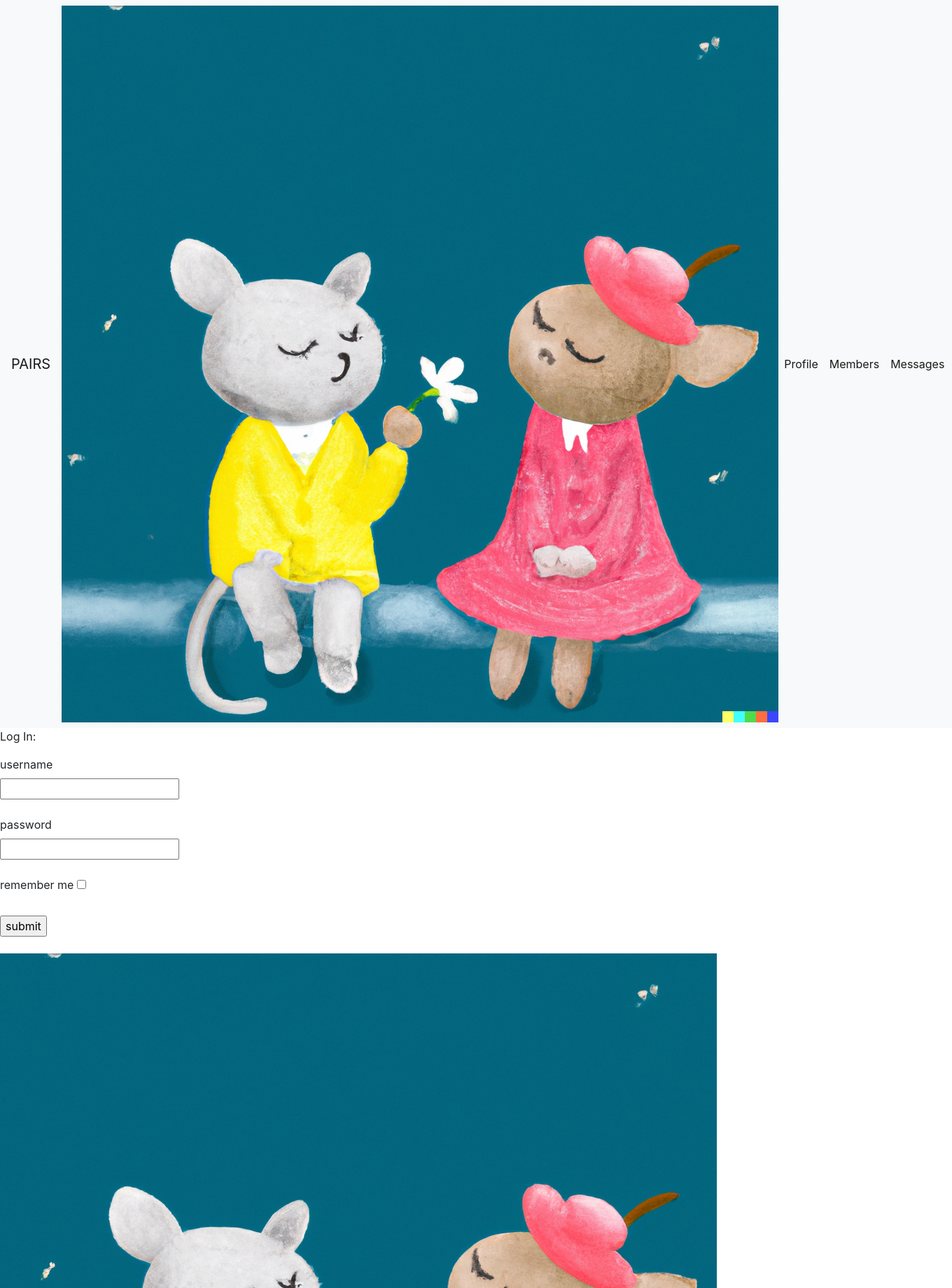
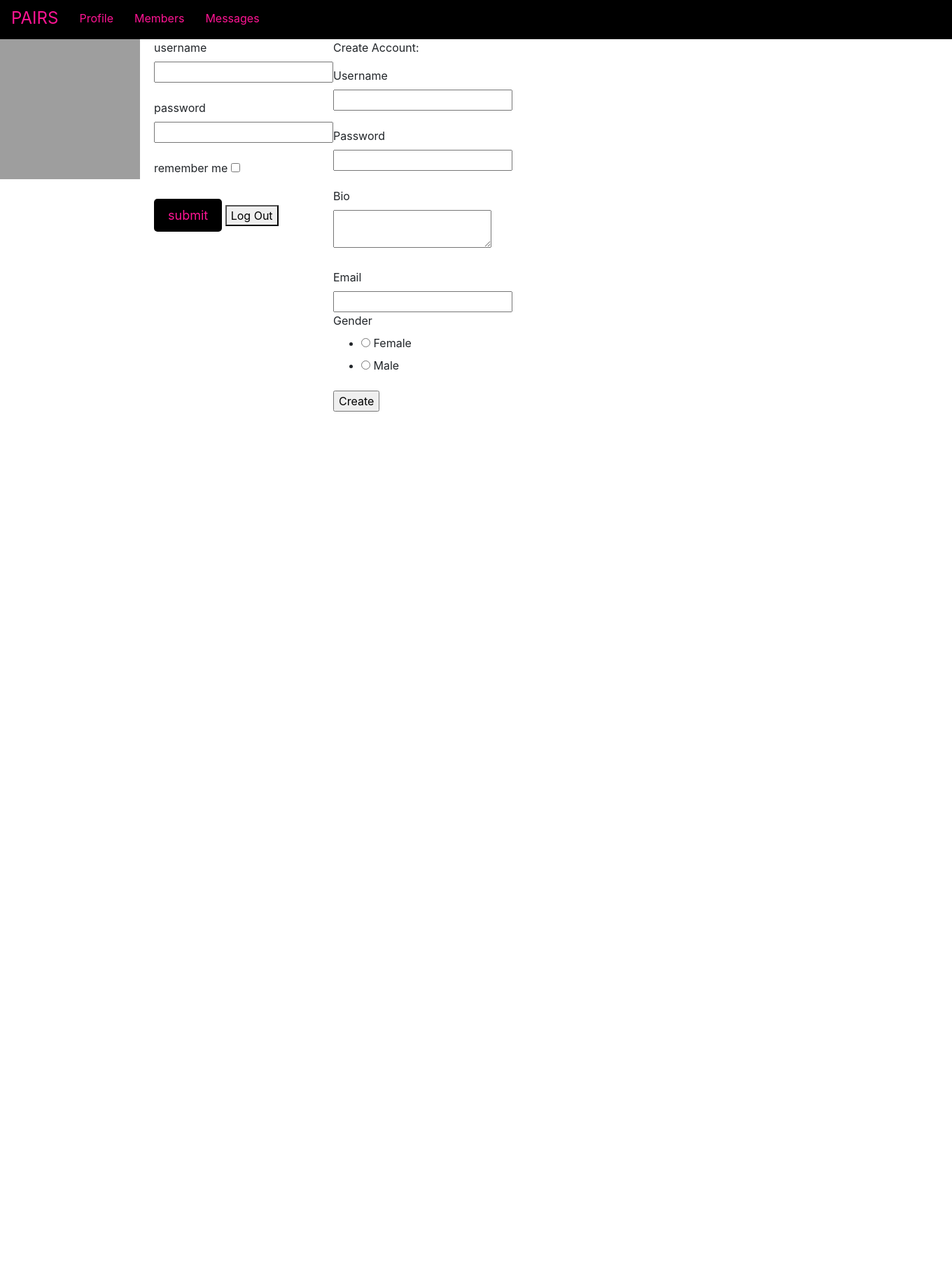
Before and after one commit to Damien580/Final-Fullstack-Capstone, a Flask app: page / in a window 1360 px wide. Shown: the top 1840 px of the page at 70% size. After the commit the page ends 588 px from the top, so only its background shows below. Run offline with Flask 2, Linux system fonts and the light colour scheme; some libraries are stand-ins or nearby versions; grey boxes are pictures that could not be loaded.

Commit message:
styling pages

```diff
--- /dev/null
+++ b/static/styles.css
@@ -0,0 +1,53 @@
+/* base.html */
+.navbar-brand-dark-pink {
+    color: #FF1493;
+    font-size: x-large;
+}
+.nav-link-dark-pink{
+    color: #FF1493;
+}
+.nav-item{
+    margin-top: auto;
+    margin-bottom: auto;
+    margin-left: 30px;
+}
+header{
+    display: flex;
+    background-color:black;
+    height: 7vh;
+    width:100vw;
+    position: sticky;
+    top: 0px;
+}
+
+/* home.html  */
+.pic1{
+margin-right: 20px;
+height: 200px;
+aspect-ratio: 1/1;
+}
+.form-container-1{
+    display: flex;
+    flex-direction: row;
+    top: 0px;
+    flex: auto;
+}
+.btn-submit{
+    background-color: black;
+    color: #FF1493;
+    font-size: 18px;
+    padding: 10px 20px;
+    border-radius: 5px;
+    border: none;
+    cursor: pointer;
+}
+.form-container-2{
+    display: flex;
+    flex-direction: row;
+    justify-content: flex-end;
+    align-items: flex-start;
+    margin: 0;
+}
+.btn-logout{
+    display: flex;
+}
--- a/templates/base.html
+++ b/templates/base.html
@@ -7,25 +7,27 @@
     <link rel="stylesheet" href="https://cdn.jsdelivr.net/npm/bootstrap@4.0.0/dist/css/bootstrap.min.css" integrity="sha384-Gn5384xqQ1aoWXA+058RXPxPg6fy4IWvTNh0E263XmFcJlSAwiGgFAW/dAiS6JXm" crossorigin="anonymous">
     <link rel="stylesheet" href="../static/styles.css"/>
     <title>Pairs</title>
+
+
 </head>
 
 <header>
-    <nav class="navbar navbar-expand-md navbar-light bg-light">
-        <a class="navbar-brand" href="/">PAIRS</a>
-        <button class="navbar-toggler" type="button" data-toggle="collapse" data-target="#navbarSupportedContent" aria-controls="navbarSupportedContent" aria-expanded="false" aria-label="Toggle navigation">
+    <nav class="navbar navbar-expand-lg navbar-dark navbar-transparent fixed-top" id="navbar">
+        <a class="navbar-brand-dark-pink" href="/">PAIRS</a>
+        <button class="navbar-toggler custom-toggler" type="button" data-toggle="collapse" data-target="#navbarSupportedContent" aria-controls="navbarSupportedContent" aria-expanded="false" aria-label="Toggle navigation" id="drop">
           <span class="navbar-toggler-icon"></span>
         </button>
-        <img src="pics/DALL·E 2023-05-04 09.28.38 - romantic duo digital art.png"
+
         <div class="collapse navbar-collapse" id="navbarSupportedContent">
             <ul class="navbar-nav mr-auto">
                 <li class="nav-item active">
-                <a class="nav-link" href="/profile">Profile<span class="sr-only">(current)</span></a>
+                <a class="nav-link-dark-pink" href="/profile">Profile<span class="sr-only">(current)</span></a>
                 </li>
                 <li class="nav-item active">
-                <a class="nav-link" href="/users">Members<span class="sr-only">(current)</span></a>
+                <a class="nav-link-dark-pink" href="/users">Members<span class="sr-only">(current)</span></a>
                 </li>
                 <li class="nav-item active">
-                <a class="nav-link" href="/messages">Messages<span class="sr-only">(current)</span></a>
+                <a class="nav-link-dark-pink" href="/messages">Messages<span class="sr-only">(current)</span></a>
                 </li>
             </ul>
         </div>
--- a/templates/home.html
+++ b/templates/home.html
@@ -1,9 +1,8 @@
 {% extends "base.html" %}
 
-{% block head %}
-<div class="form-container">
-    <p>Log In:</p>
-    <form action="/login" method="POST">
+{% block body %}<div class="form-container-1">
+    <img class="pic1" src="static/pics/romanticpears.jpeg">
+    <form class="login" action="/login" method="POST">
         {{ login_form.csrf_token() }}
         {{ login_form.username.label }}<br>
         {{ login_form.username }}<br><br>
@@ -11,37 +10,42 @@
         {{ login_form.password }}<br><br>
         {{ login_form.remember_me.label }}
         {{ login_form.remember_me }}<br><br>
-        {{ login_form.submit }}
+        {{ login_form.submit(class="btn-submit") }}
+        <form class="logout-button" action="/logout">
+            <button type="submit">Log Out</button>
         </form>
     <br>
-    <img src="pics/DALL·E 2023-05-04 09.28.38 - romantic duo digital art.png">
-    <form action="/logout">
-        <button type="submit">Log Out</button>
+    <form>
+        {% for message in get_flashed_messages() %}
+        <p>{{ message }}</p>
+        {% endfor %}
     </form>
-</div>
-{% endblock%}
 
-{% block body %}
+
+
+
     <div class="form-container">
         <p>Create Account:</p>
         <form action="{{ url_for('new_user') }}" method="POST">
             {{ new_user_form.csrf_token() }}
-        {{ new_user_form.new_username.label }}
-        {{ new_user_form.new_username }}
-        {{ new_user_form.new_password.label}}
-        {{ new_user_form.new_password }}
-        {{ new_user_form.user_bio.label }}
-        {{ new_user_form.user_bio }}
-        {{ new_user_form.user_email.label }}
-        {{ new_user_form.user_email }}
+            {{ new_user_form.new_username.label }}<br>
+            {{ new_user_form.new_username }}<br><br>
+            {{ new_user_form.new_password.label}}<br>
+            {{ new_user_form.new_password }}<br><br>
+            {{ new_user_form.user_bio.label }}<br>
+            {{ new_user_form.user_bio }}<br><br>
+            {{ new_user_form.user_email.label }}<br>
+            {{ new_user_form.user_email }}<br>
             {{ new_user_form.is_female.label }}
             {{ new_user_form.is_female }}
             {{ new_user_form.submit }}
         </form>
-    {% for message in get_flashed_messages() %}
-    <p>{{ message }}</p>
-    {% endfor %}
     </div>
+</div>
+<br>
+
+
+
     {% endblock %}
 
 {% block foot %}
```
Also changed, not shown: pics/DALL·E 2023-05-04 09.27.34 - romantic duet digital art.png (deleted), pics/DALL·E 2023-05-04 09.28.17 - romantic duo digital art.png (deleted), pics/DALL·E 2023-05-04 09.28.38 - romantic duo digital art.png (deleted), pics/DALL·E 2023-05-04 09.29.12 - romantic duet digital art.png (deleted), pics/DALL·E 2023-05-04 09.29.37 - romantic pears.png (deleted), 7 other files. Lines whose indentation alone changed are shown as unchanged.
